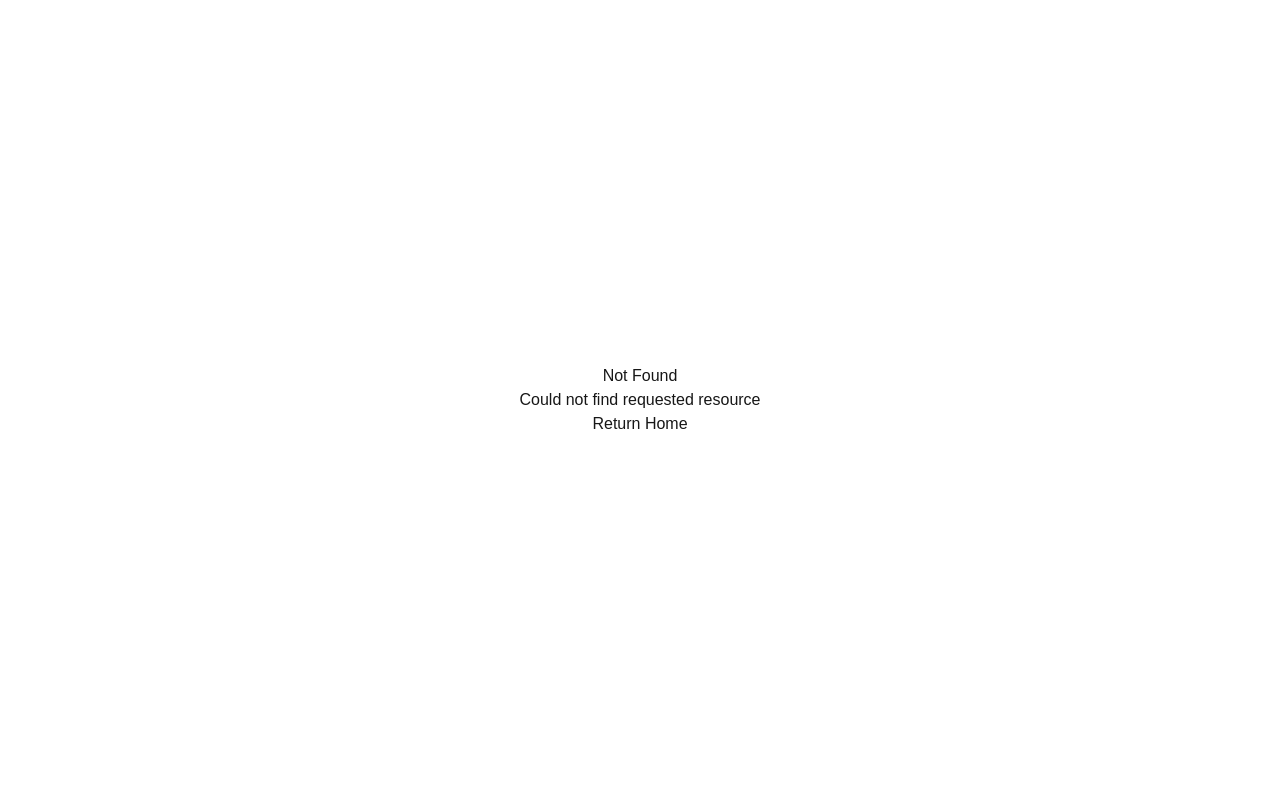
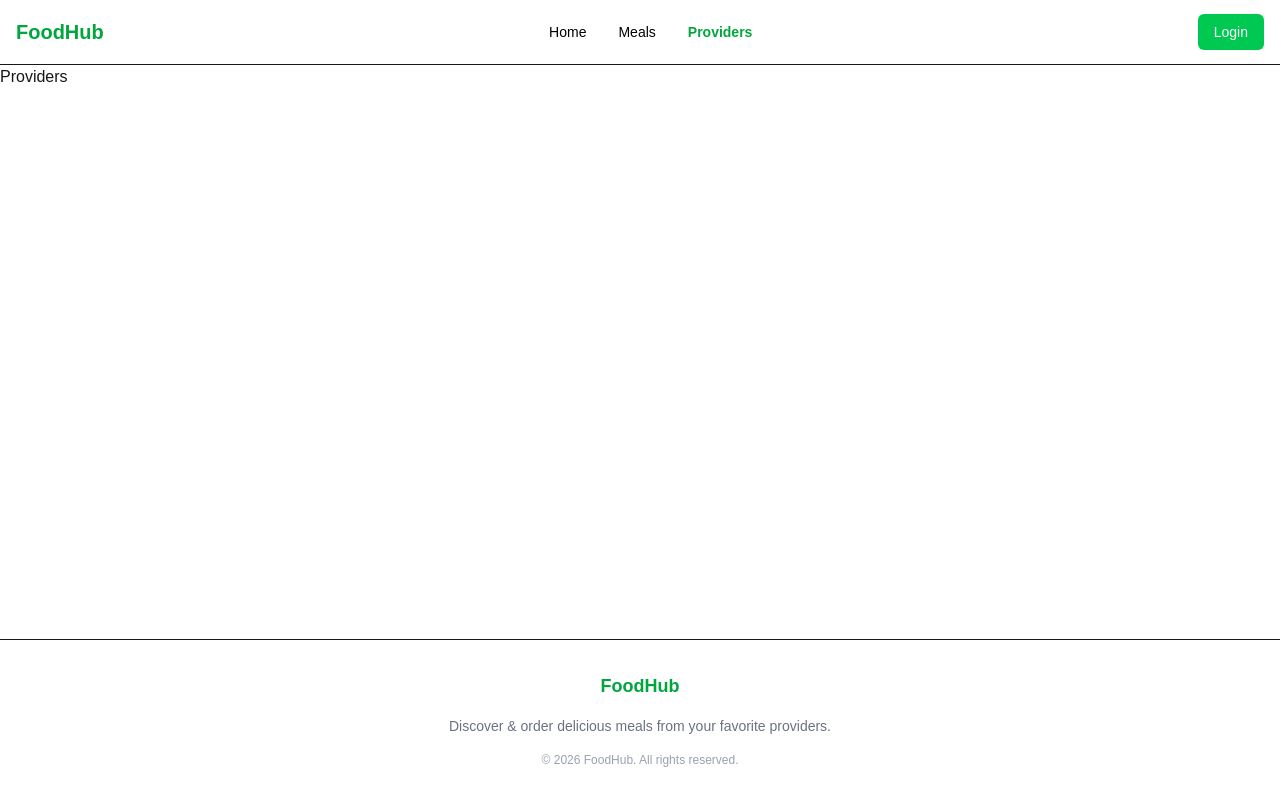
Before and after one commit to Muhammad-sefat/foodhub_client, a Next.js app: page /providers in a window 1280 px wide. Before the commit this address had no page. Built offline with nearby package versions, Linux system fonts and the light colour scheme.

Commit message:
commplete dynamic routing and set not found page

```diff
--- a/src/app/(common)/layout.tsx
+++ b/src/app/(common)/layout.tsx
@@ -7,9 +7,9 @@ export default function CommonLayout({
   children: React.ReactNode;
 }>) {
   return (
-    <div>
+    <div className="flex min-h-screen flex-col bg-white">
       <Navbar />
-      {children}
+      <main className="flex-1">{children}</main>
       <Footer />
     </div>
   );
--- /dev/null
+++ b/src/app/(common)/meals/page.tsx
@@ -0,0 +1,7 @@
+export default function page() {
+  return (
+    <div>
+      <h1>Meals</h1>
+    </div>
+  );
+}
--- a/src/app/(common)/page.tsx
+++ b/src/app/(common)/page.tsx
@@ -1,6 +1,6 @@
 export default function Home() {
   return (
-    <div className="flex justify-center items-center">
+    <div className="flex justify-center items-center h-screen">
       <h1>Hello</h1>
     </div>
   );
--- /dev/null
+++ b/src/app/(common)/providers/page.tsx
@@ -0,0 +1,7 @@
+export default function page() {
+  return (
+    <div>
+      <h1>Providers</h1>
+    </div>
+  );
+}
--- a/src/components/shared/Navbar.tsx
+++ b/src/components/shared/Navbar.tsx
@@ -16,7 +16,7 @@ export default function Navbar() {
     <header className="w-full border-b bg-white">
       <div className="mx-auto flex h-16 max-w-7xl items-center justify-between px-4">
         {/* Logo */}
-        <Link href="/" className="text-xl font-bold text-green-500">
+        <Link href="/" className="text-xl font-bold text-green-600">
           FoodHub
         </Link>
 
@@ -29,10 +29,10 @@ export default function Navbar() {
               <Link
                 key={link.name}
                 href={link.href}
-                className={`text-sm font-medium transition ${
+                className={`text-sm font-medium transition text-black ${
                   isActive
-                    ? "text-green-500"
-                    : "text-gray-600 hover:text-green-500"
+                    ? "text-green-600 font-semibold"
+                    : "hover:text-green-600"
                 }`}
               >
                 {link.name}
```
